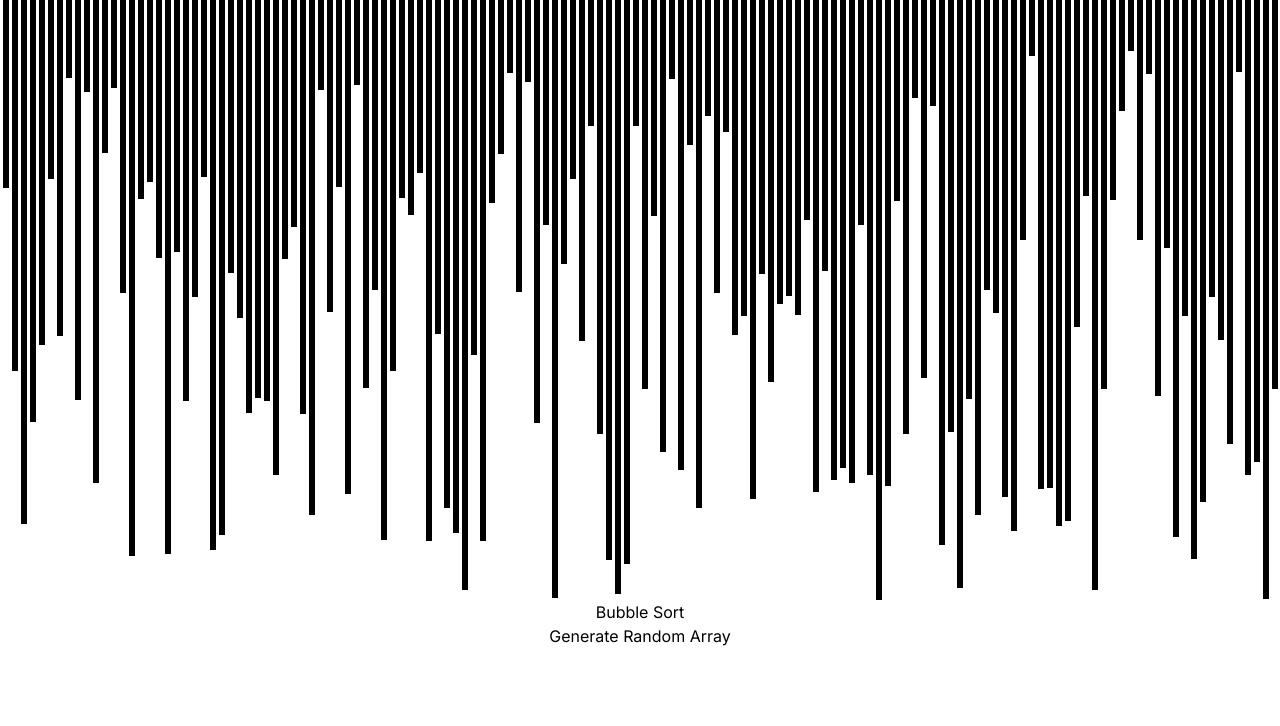
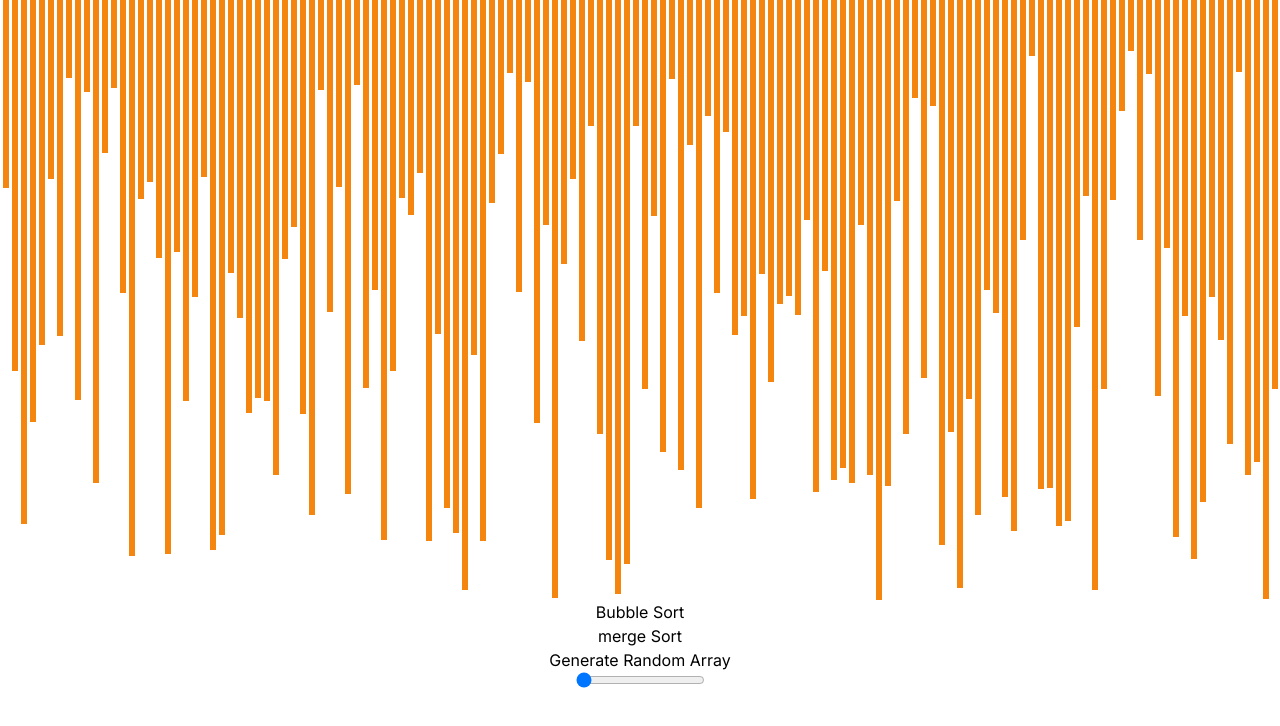
Before and after one commit to olliharry/sort-app, a Next.js app: page / in a window 1280 px wide. Shown: the top 726 px of the page. Built offline with nearby package versions, Linux system fonts and the light colour scheme.

Commit message:
mergesort

```diff
--- a/app/globals.css
+++ b/app/globals.css
@@ -3,12 +3,12 @@
 @tailwind utilities;
 
 .column {
-  background-color: rgb(0, 0, 0);
+  background-color: rgb(244, 133, 14);
   width: 6px;
 }
 
 .comparing {
-  background-color: rgb(255, 0, 0);
+  background-color: rgb(44, 29, 251);
   width: 6px;
 }
 
--- a/app/page.tsx
+++ b/app/page.tsx
@@ -3,6 +3,7 @@ import Image from "next/image";
 import Column from "./components/column";
 import { useEffect, useState } from "react";
 import bubbleSort from "./utils/bubbleSort";
+import { mergeSort } from "./utils/mergeSort";
 
 function generateInitialArray() {
   const initialArray = [];
@@ -15,17 +16,31 @@ function generateInitialArray() {
 export default function Home() {
   const [heightArray, setHeightArray] = useState<number[]>([]);
   const [comparingIndices, setComparingIndices] = useState<number[]>([]);
+  const [sleepDuration, setSleepDuration] = useState<number>(1);
   useEffect(() => {
     const initialArray = generateInitialArray();
     setHeightArray(initialArray);
   }, []);
 
   async function sort() {
-    await bubbleSort(heightArray, setHeightArray, setComparingIndices);
+    await bubbleSort(
+      heightArray,
+      setHeightArray,
+      setComparingIndices,
+      sleepDuration
+    );
   }
   function randomize() {
     const t = generateInitialArray();
     setHeightArray([...t]);
+  }
+  async function merge() {
+    await mergeSort(
+      heightArray,
+      setHeightArray,
+      setComparingIndices,
+      sleepDuration
+    );
   }
 
   return (
@@ -40,7 +55,16 @@ export default function Home() {
         ))}
       </div>
       <button onClick={() => sort()}>Bubble Sort</button>
+      <button onClick={() => merge()}>merge Sort</button>
       <button onClick={() => randomize()}>Generate Random Array</button>
+      <input
+        type="range"
+        min="1"
+        max="100"
+        step="1"
+        value={sleepDuration}
+        onChange={(e) => setSleepDuration(Number(e.target.value))}
+      />
     </main>
   );
 }
--- a/app/utils/bubbleSort.tsx
+++ b/app/utils/bubbleSort.tsx
@@ -3,7 +3,8 @@ import { sleep } from "./sleep";
 export async function bubbleSort(
   arr: number[],
   setHeightArray: React.Dispatch<React.SetStateAction<number[]>>,
-  setComparingIndices: React.Dispatch<React.SetStateAction<number[]>>
+  setComparingIndices: React.Dispatch<React.SetStateAction<number[]>>,
+  sleepDuration: number
 ): Promise<number[] | -1> {
   const len = arr.length;
   let swapped: boolean;
@@ -16,7 +17,7 @@ export async function bubbleSort(
         setComparingIndices([i, i + 1]);
         [arr[i], arr[i + 1]] = [arr[i + 1], arr[i]];
         swapped = true;
-        await sleep(1);
+        await sleep(sleepDuration);
         setHeightArray([...arr]);
       }
     }
--- /dev/null
+++ b/app/utils/mergeSort.tsx
@@ -0,0 +1,54 @@
+import { sleep } from "./sleep";
+
+async function merge(left: number[], right: number[]): Promise<number[]> {
+  const result = [];
+  let leftIndex = 0;
+  let rightIndex = 0;
+
+  while (leftIndex < left.length && rightIndex < right.length) {
+    if (left[leftIndex] < right[rightIndex]) {
+      result.push(left[leftIndex]);
+      leftIndex++;
+    } else {
+      result.push(right[rightIndex]);
+      rightIndex++;
+    }
+  }
+
+  return result.concat(left.slice(leftIndex)).concat(right.slice(rightIndex));
+}
+
+export async function mergeSort(
+  arr: number[],
+  setHeightArray: React.Dispatch<React.SetStateAction<number[]>>,
+  setComparingIndices: React.Dispatch<React.SetStateAction<number[]>>,
+  sleepDuration: number
+): Promise<number[]> {
+  if (arr.length <= 1) {
+    return arr;
+  }
+
+  const middle = Math.floor(arr.length / 2);
+  const left = arr.slice(0, middle);
+  const right = arr.slice(middle);
+
+  const sortedLeft = await mergeSort(
+    left,
+    setHeightArray,
+    setComparingIndices,
+    sleepDuration
+  );
+  const sortedRight = await mergeSort(
+    right,
+    setHeightArray,
+    setComparingIndices,
+    sleepDuration
+  );
+
+  const d = await merge(sortedLeft, sortedRight);
+  await sleep(sleepDuration);
+  setHeightArray([...d]);
+  return d;
+
+  //return merge(mergeSort(left, setHeightArray, setComparingIndices, sleepDuration), mergeSort(right, setHeightArray, setComparingIndices, sleepDuration));
+}
```
